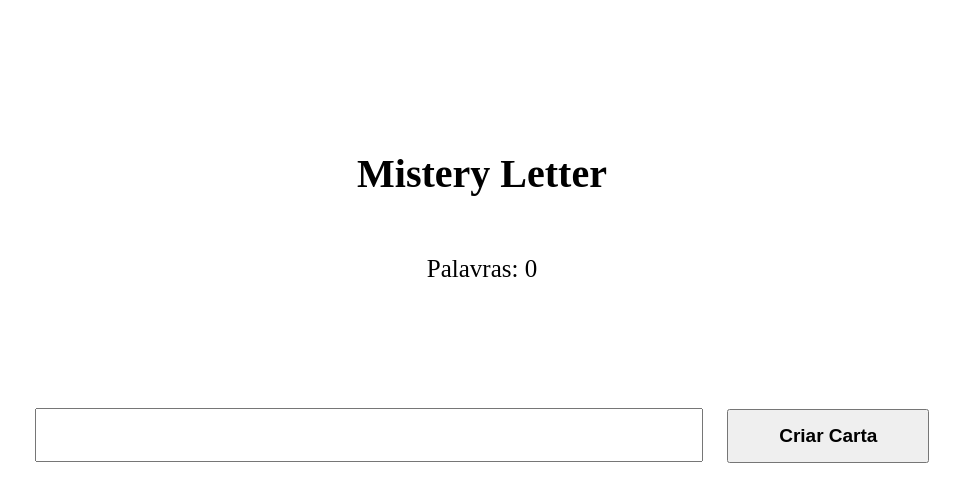
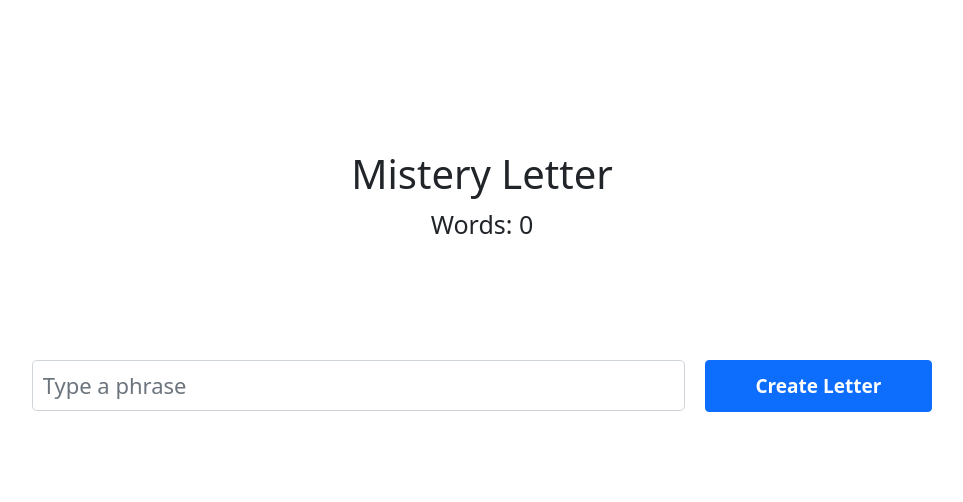
Before and after one commit to kelsonbatista/kelson.github.io, a plain HTML site: page projects/05-sd-017-project-mistery-letter/index.html in a window 1280 px wide. Shown: the whole page, without its empty margins (158-1121 px from the left). Drawn offline with nearby package versions, Linux system fonts and the light colour scheme.

Commit message:
Project mistery letter updated to bootstrap

```diff
--- a/projects/05-sd-017-project-mistery-letter/index.html
+++ b/projects/05-sd-017-project-mistery-letter/index.html
@@ -5,6 +5,7 @@
   <meta http-equiv="X-UA-Compatible" content="IE=edge">
   <meta name="viewport" content="width=device-width, initial-scale=1.0">
   <title>Mistery Letter</title>
+  <link href="https://cdn.jsdelivr.net/npm/bootstrap@5.1.3/dist/css/bootstrap.min.css" rel="stylesheet" integrity="sha384-1BmE4kWBq78iYhFldvKuhfTAU6auU8tT94WrHftjDbrCEXSU1oBoqyl2QvZ6jIW3" crossorigin="anonymous">
   <link rel="stylesheet" href="./styles.css">
 </head>
 <body>
@@ -12,7 +13,7 @@
     <section class="top">
       <div class="top__content">
         <h1 class="top__title">Mistery Letter</h1>
-        <p class="top__quantity" >Palavras:&nbsp;</p><p class="top__quantity" id="carta-contador">0</p>
+        <p class="top__quantity" >Words:&nbsp;</p><p class="top__quantity" id="carta-contador">0</p>
       </div>
     </section>
   </header>
@@ -20,8 +21,8 @@
   <main>
     <section class="input">
       <div class="input__content">
-        <input type="text" name="type-letter" class="input__text" id="carta-texto">
-        <button type="submit" class="input__submit" id="criar-carta">Criar Carta</button>
+        <input type="text" name="type-letter" class="input__text form-control form-control-lg" id="carta-texto" placeholder="Type a phrase">
+        <button type="submit" class="input__submit btn btn-primary" id="criar-carta">Create Letter</button>
       </div>
     </section>
 
@@ -31,7 +32,7 @@
       </div>
     </section>
   </main>
-
+  <script src="https://cdn.jsdelivr.net/npm/bootstrap@5.1.3/dist/js/bootstrap.bundle.min.js" integrity="sha384-ka7Sk0Gln4gmtz2MlQnikT1wXgYsOg+OMhuP+IlRH9sENBO0LRn5q+8nbTov4+1p" crossorigin="anonymous"></script>
   <script src="./script.js"></script>
 </body>
 </html>
--- a/projects/05-sd-017-project-mistery-letter/styles.css
+++ b/projects/05-sd-017-project-mistery-letter/styles.css
@@ -19,6 +19,8 @@
 
 .input__content {
   margin: 100px auto;
+  display: flex;
+  justify-content: center;
 }
 
 .letter__content {
@@ -33,7 +35,7 @@
 }
 
 .input__submit {
-  padding: 14px 50px;
+  padding: 11px 50px;
   margin-left: 20px;
   font-size: 19px;
   font-weight: 700;
```
